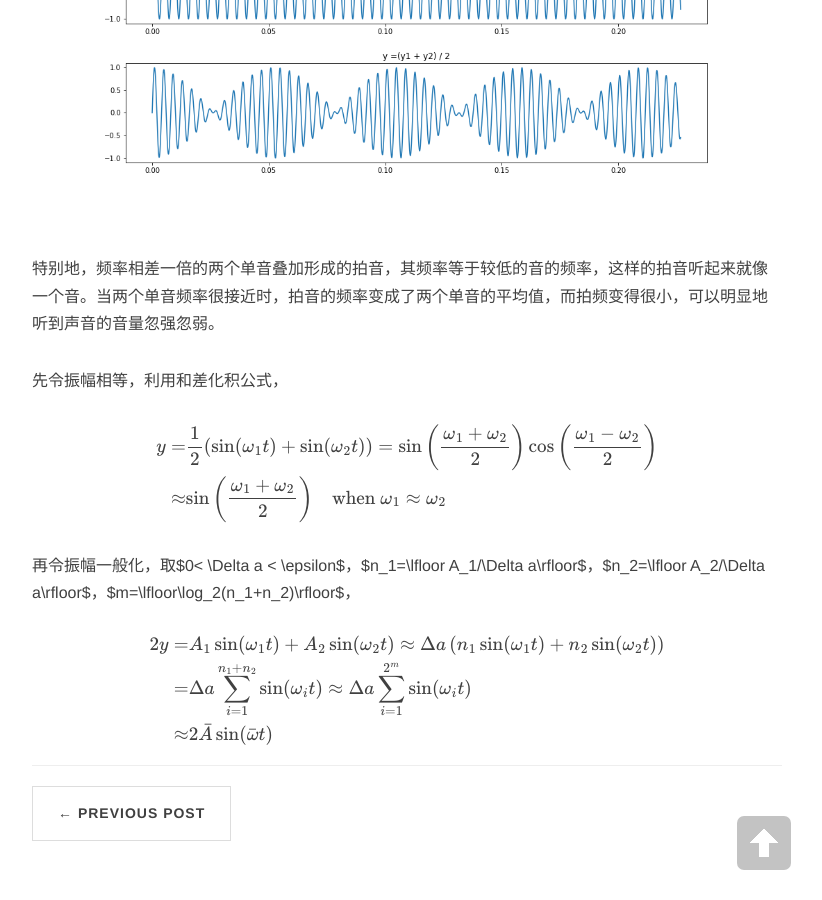
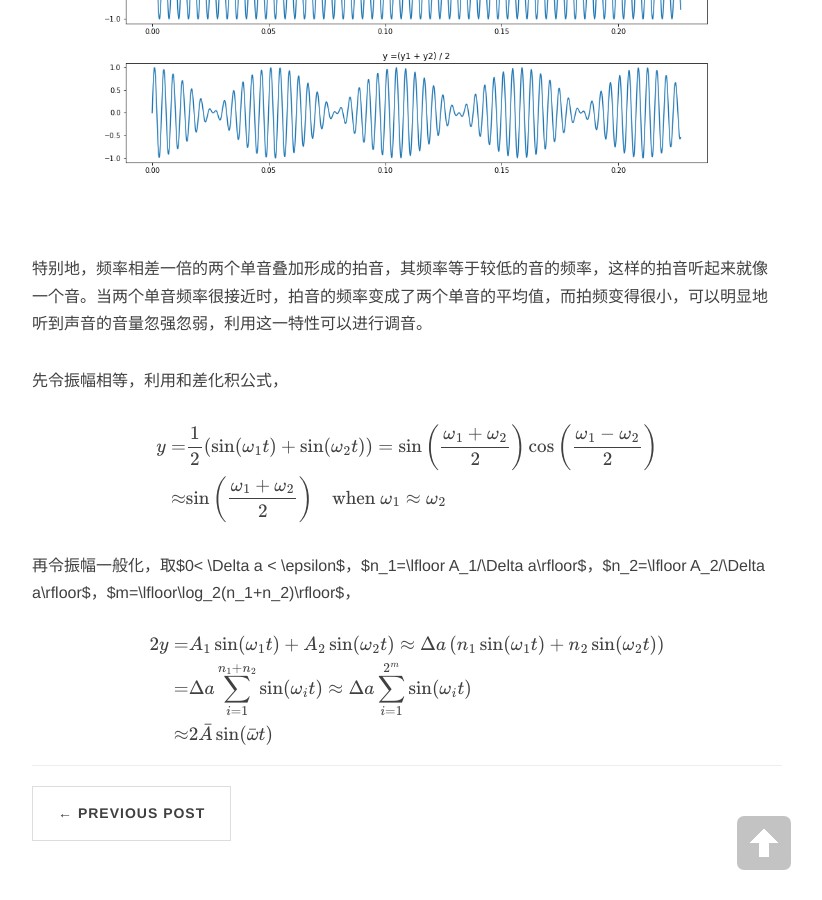
Before and after one commit to SimonFang1/SimonFang1.github.io, a Jekyll site: the page built from _posts/2019-04-25-music_theory_1.md, in a window 1280 px wide and 900 px high, scrolled down 2524 px. Shown: the whole window, without its empty margins (233-1055 px from the left). Built offline with Jekyll 4.4.1, drawn with Linux system fonts in a browser that asks for light colours; nearby versions of some CDN libraries; formulas are drawn with MathJax 3; comment, search, counter and statistics services are not loaded.

Commit message:
update article

```diff
--- a/_posts/2019-04-25-music_theory_1.md
+++ b/_posts/2019-04-25-music_theory_1.md
@@ -37,7 +37,7 @@ $$
 
 [![](https://raw.githubusercontent.com/SimonFang1/SimonFang1.github.io/master/img/music_theory/beat_tone.png)](https://raw.githubusercontent.com/SimonFang1/SimonFang1.github.io/master/img/music_theory/beat_tone.svg)
 
-特别地，频率相差一倍的两个单音叠加形成的拍音，其频率等于较低的音的频率，这样的拍音听起来就像一个音。当两个单音频率很接近时，拍音的频率变成了两个单音的平均值，而拍频变得很小，可以明显地听到声音的音量忽强忽弱。
+特别地，频率相差一倍的两个单音叠加形成的拍音，其频率等于较低的音的频率，这样的拍音听起来就像一个音。当两个单音频率很接近时，拍音的频率变成了两个单音的平均值，而拍频变得很小，可以明显地听到声音的音量忽强忽弱，利用这一特性可以进行调音。
 
 先令振幅相等，利用和差化积公式，
 
```
